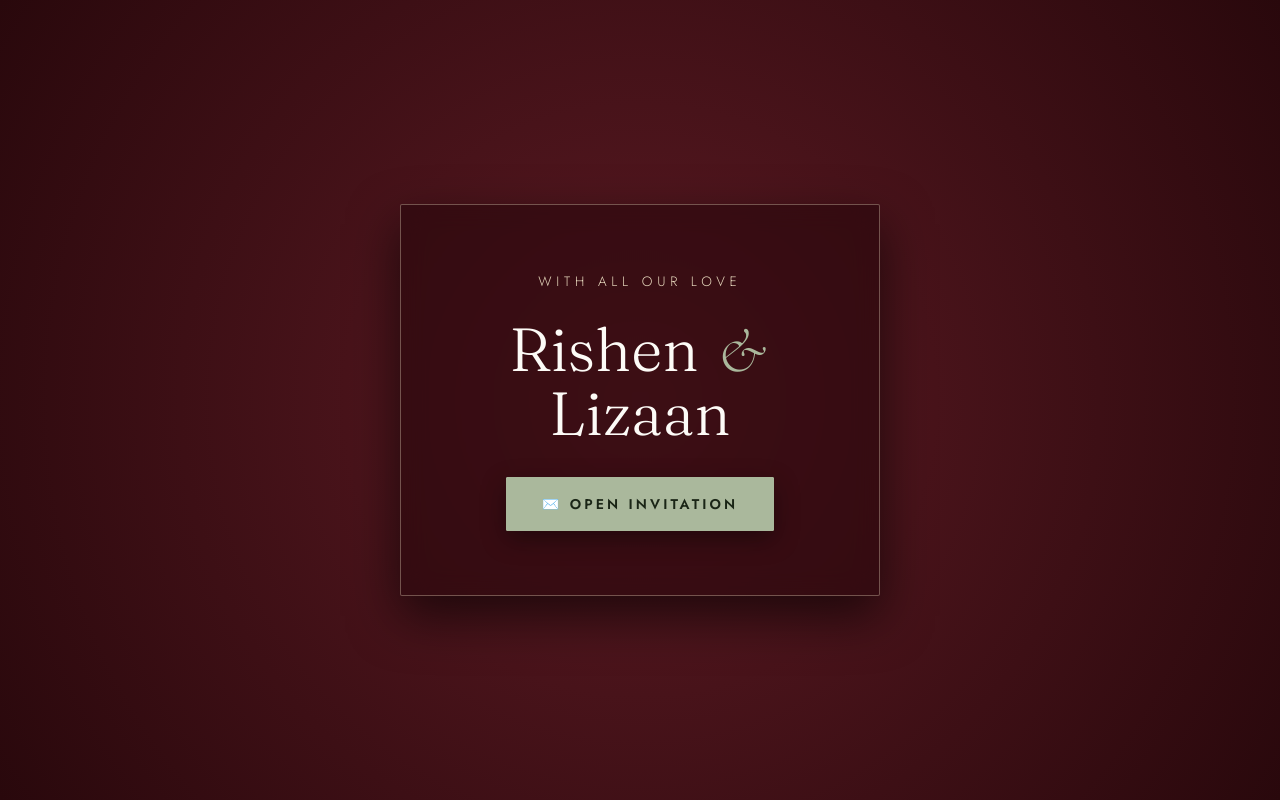
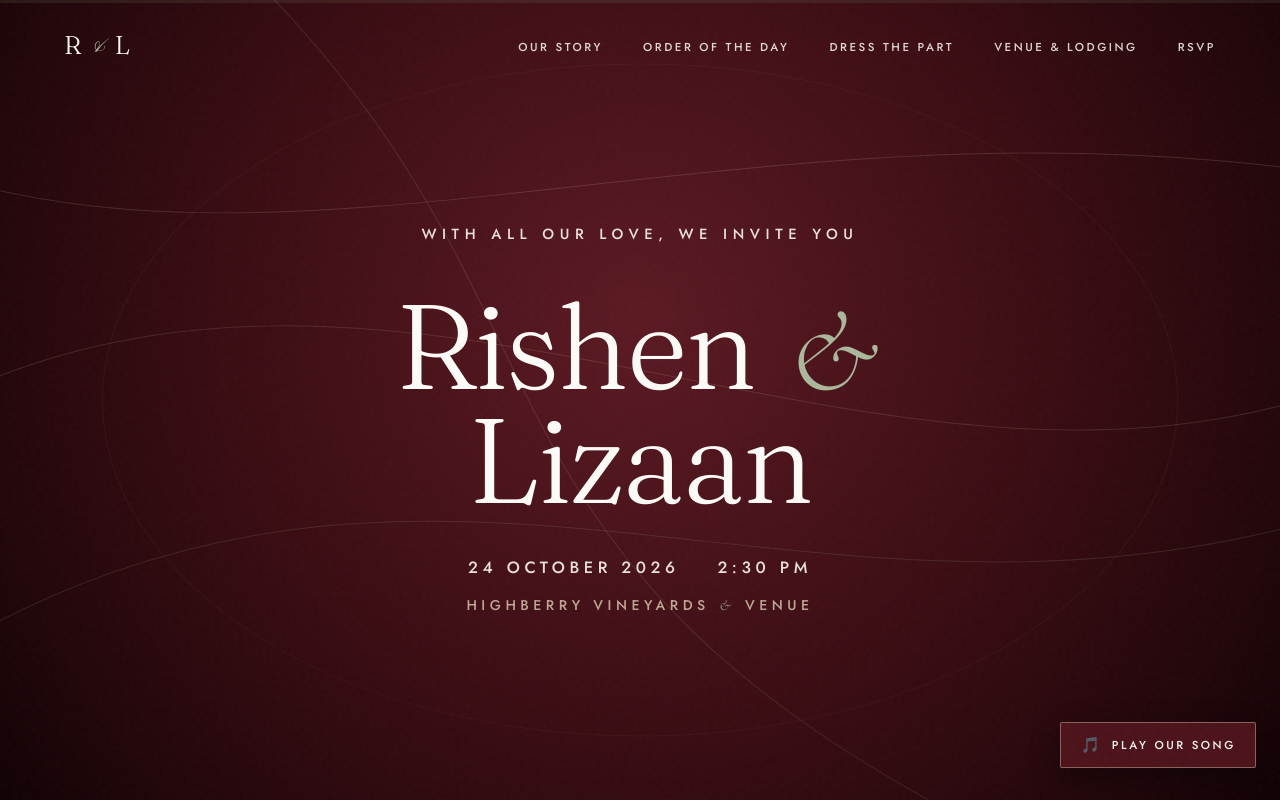
Before and after one commit to rgangen24/Rishen---Lizaan-Wedding, a plain HTML site: page index.html in a window 1280 px wide. Shown: the top 800 px of the page. Drawn offline with nearby package versions, Linux system fonts and the light colour scheme.

Commit message:
Remove open invitation curtain overlay and restore original seamless layout

```diff
--- a/index.html
+++ b/index.html
@@ -1154,24 +1154,6 @@
         animation-duration: 0.01ms !important;
         transition-duration: 0.01ms !important;
       }
-    }
-
-    /* Luxury Mobile Invitation Opening Curtain Overlay */
-    .mobile-invitation-curtain {
-      position: fixed;
-      inset: 0;
-      z-index: 99999;
-      background: #3B0D13;
-      background: radial-gradient(circle at center, #5C1A23 0%, #29080C 100%);
-      display: flex;
-      flex-direction: column;
-      align-items: center;
-      justify-content: center;
-      text-align: center;
-      padding: 2rem;
-      color: var(--ivory);
-      transition: opacity 0.8s cubic-bezier(0.16, 1, 0.3, 1), visibility 0.8s;
-      cursor: pointer;
     }
     .mobile-invitation-curtain.opened {
       opacity: 0;
@@ -1233,17 +1215,6 @@
   </style>
 </head>
 <body>
-
-  <!-- Luxury Mobile Invitation Envelope Curtain Overlay (Ensures 100% Autoplay Sound on Mobile) -->
-  <div class="mobile-invitation-curtain" id="mobileInvitationCurtain" onclick="openMobileInvitation()">
-    <div class="curtain-card-border">
-      <span class="curtain-eyebrow">WITH ALL OUR LOVE</span>
-      <h1 class="curtain-names">Rishen <span class="amp">&amp;</span> Lizaan</h1>
-      <button type="button" class="curtain-open-btn" id="curtainOpenBtn">
-        <span>✉️ OPEN INVITATION</span>
-      </button>
-    </div>
-  </div>
 
 
   <!-- Fine Paper Overlay -->
@@ -1755,22 +1726,6 @@
   'use strict';
 
   var GOOGLE_APPS_SCRIPT_URL = 'https://script.google.com/macros/s/AKfycbzoqQWpnXmvYe6A41-grgSd8-iKYdRQY8GKAJiwfVmEy4dl67L0T3qWKml6yNuZwNzl9w/exec';
-
-  // 100% Guaranteed Unmuted Mobile Audio Autoplay Handler
-  window.openMobileInvitation = function() {
-    var curtain = document.getElementById('mobileInvitationCurtain');
-    if (curtain) {
-      curtain.classList.add('opened');
-    }
-    tryPlayAudio();
-    if (romanticAudio && romanticAudio.paused) {
-      romanticAudio.play().then(function() {
-        audioUnlocked = true;
-        if (musicBtn) musicBtn.classList.add('playing');
-      }).catch(function() {});
-    }
-  };
-
   // 1. Ultra-Robust Mobile & Desktop Audio Autoplay Engine (Web Audio API + Universal Gesture Unlock)
   var musicBtn = document.getElementById('turntableAudioToggle');
   var romanticAudio = document.getElementById('weddingRomanticSoundtrack');
```
